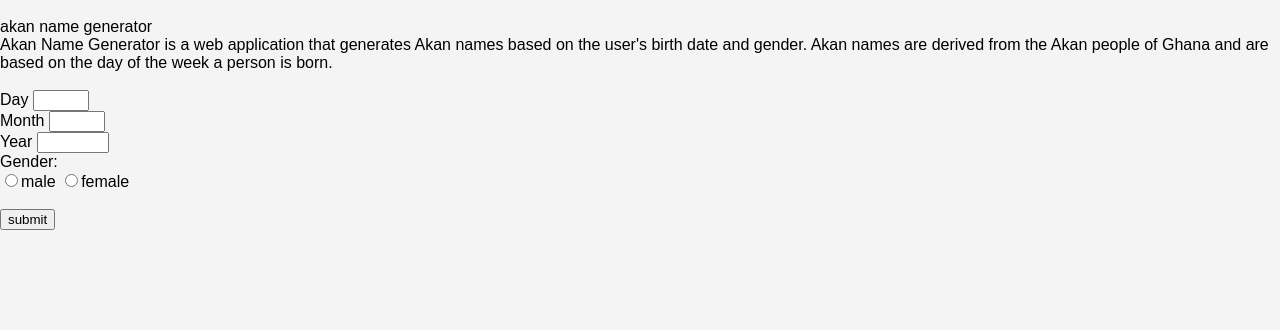
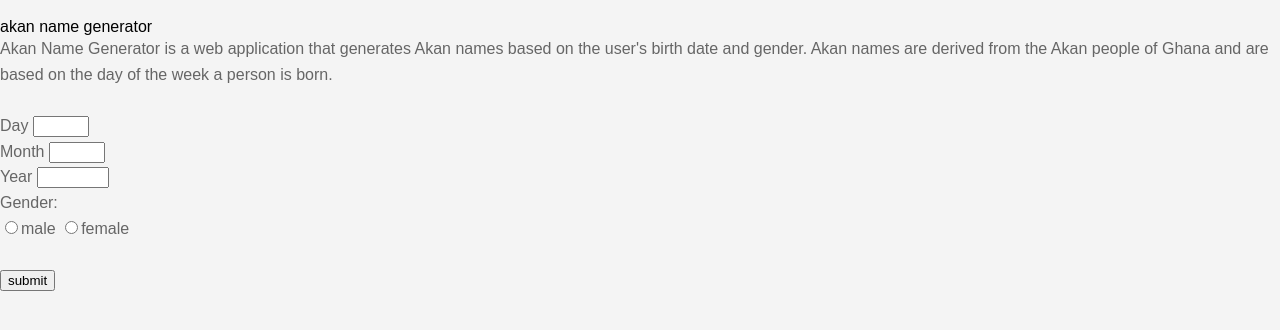
Before and after one commit to PrincessOkaroni/AKAN, a plain HTML site: page index.html in a window 1280 px wide. Shown: the part 60-390 px from the top of the page. Drawn offline with Linux system fonts and the light colour scheme.

Commit message:
styled the description

```diff
--- a/css/style.css
+++ b/css/style.css
@@ -19,3 +19,10 @@ h1 {
   box-shadow: 0 0 10px rgba(0, 0, 0, 0.1);
   border-radius: 8px;
 }
+
+.description {
+  margin-bottom: 20px;
+  font-size: 16px;
+  line-height: 1.6;
+  color: #666;
+}
```
